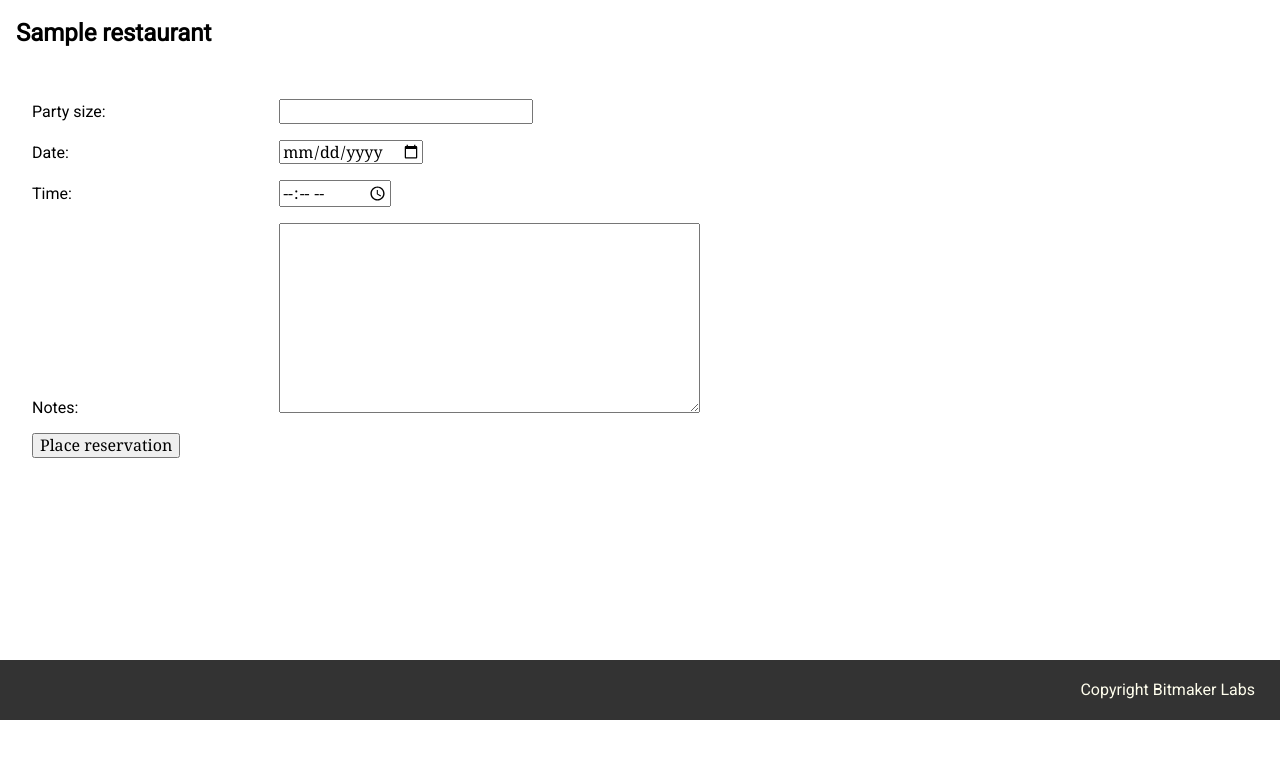
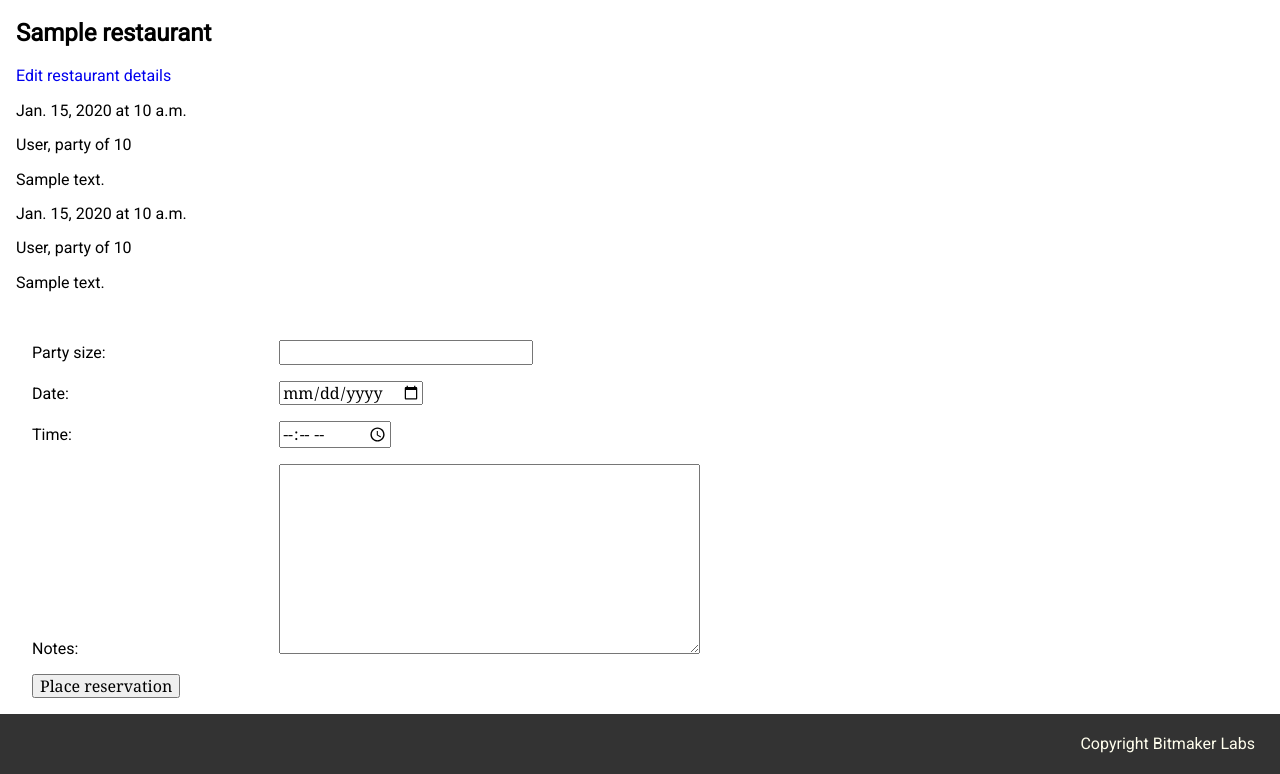
Before and after one commit to ynjacobs/seat_yourself_django, a Django app: page /restaurants/1/ in a window 1280 px wide. Shown: the part 80-854 px from the top of the page. Before the commit the page ends 800 px from the top, so only its background shows below. Run offline with Django 3.2, Linux system fonts and the light colour scheme; a user stored in the database is signed in; tables that the repository leaves empty hold one stand-in row (values such as "Sample post").

Commit message:
Add restaurant edit form

```diff
--- a/restaurants/forms.py
+++ b/restaurants/forms.py
@@ -2,9 +2,9 @@ import datetime as dt
 from datetime import datetime, timedelta
 from django.core.exceptions import ValidationError
 from django.forms import (CharField, DateField, DateInput,
-     EmailField, Form, IntegerField, ModelForm, PasswordInput,
-     Textarea, TimeField, TimeInput)
-from restaurants.models import Profile, Reservation
+     EmailField, Form, IntegerField, ModelChoiceField, ModelForm,
+     PasswordInput, Textarea, TimeField, TimeInput, URLField)
+from restaurants.models import Category, Profile, Reservation, Restaurant
 
 class ReservationForm(ModelForm):
     party_size = IntegerField()
@@ -63,6 +63,21 @@ class ReservationForm(ModelForm):
 
         return cleaned_data
 
+class RestaurantForm(ModelForm):
+    opening_time = TimeField(widget=TimeInput(attrs={'type': 'time' }))
+    closing_time = TimeField(widget=TimeInput(attrs={'type': 'time' }))
+    name = CharField()
+    address = CharField()
+    phone = CharField()
+    capacity = IntegerField()
+    image = URLField()
+    description = Textarea()
+    category = ModelChoiceField(queryset=Category.objects.all())
+
+    class Meta:
+        model = Restaurant
+        fields = ['name', 'description', 'address', 'phone', 'capacity', 'opening_time', 'closing_time', 'image', 'category']
+
 class ProfileForm(ModelForm):
     first_name = CharField()
     last_name = CharField()
@@ -70,7 +85,7 @@ class ProfileForm(ModelForm):
     phone = CharField()
 
     class Meta:
-        model =Profile
+        model = Profile
         fields = ['first_name', 'last_name', 'email', 'phone']
 
 class LoginForm(Form):
--- a/restaurants/templates/profile.html
+++ b/restaurants/templates/profile.html
@@ -21,6 +21,9 @@
                 <p> {{ reservation.restaurant.name }} </p>
                 <p> {{ reservation.restaurant.address }} </p>
                 <p> Table for {{ reservation.party_size }} </p>
+                {% if reservation.notes %}
+                  <p class='notes'>{{ reservation.notes }}</p>
+                {% endif %}
               </li>
             {% endfor %}
           </ol>
--- a/restaurants/templates/restaurant_details.html
+++ b/restaurants/templates/restaurant_details.html
@@ -3,6 +3,38 @@
 <main class='restaurant'>
     <h2>{{ restaurant.name }}</h2>
     {% if user.is_authenticated %}
+      {% if restaurant.owner == user %}
+      <p> <a href="{% url 'restaurant_edit' id=restaurant.pk %}">Edit restaurant details</a> </p>
+        {% if restaurant.reservations.exists %}
+          <ol>
+            {% for reservation in restaurant.reservations.all %}
+              <li>
+                <p> <time datetime="{{ reservation.date_and_time }}">{{ reservation.date }} at {{ reservation.time }} </time> </p>
+                <p> {{ reservation.user.profile.last_name }}, party of {{ reservation.party_size }} </p>
+                {% if reservation.notes %}
+                  <p class='notes'>{{ reservation.notes }}</p>
+                {% endif %}
+              </li>
+            {% endfor %}
+          </ol>
+        {% else %}
+          <p>No upcoming reservations</p>
+        {% endif %}
+      {% endif %}
+
+      {% if reservations %}
+      <ol>
+        {% for reservation in reservations %}
+        <li>
+              <p> <time datetime="{{ reservation.date_and_time }}">{{ reservation.date }} at {{ reservation.time }} </time> </p>
+              <p> {{ reservation.user.profile.last_name }}, party of {{ reservation.party_size }} </p>
+              {% if reservation.notes %}
+                <p class='notes'>{{ reservation.notes }}</p>
+              {% endif %}
+        </li>
+        {% endfor %}
+      </ol>
+      {% endif %}
       <form method='POST' action="{% url 'reservation_create' restaurant_id=restaurant.pk%}">
         {% csrf_token %}
         {{ reservation_form.as_p }}
--- a/restaurants/urls.py
+++ b/restaurants/urls.py
@@ -4,6 +4,7 @@ import restaurants.views as views
 urlpatterns = [
     path('restaurants/', views.restaurants_list, name='restaurants_list'),
     path('restaurants/<int:id>/', views.restaurant_show, name='restaurant_show'),
+    path('restaurants/<int:id>/edit', views.restaurant_edit, name='restaurant_edit'),
     path('restaurants/<int:restaurant_id>/reservations/create/', views.reservation_create, name='reservation_create'),
     path('categories/', views.categories_list, name='categories_list'),
     path('category/<int:id>/', views.category_show, name='category_show'),
--- a/restaurants/views.py
+++ b/restaurants/views.py
@@ -3,7 +3,7 @@ from django.contrib.auth.forms import UserCreationForm
 from django.contrib.auth.models import User
 from django.shortcuts import render, reverse, redirect
 from django.views.decorators.http import require_http_methods
-from restaurants.forms import LoginForm, ProfileForm, ReservationForm
+from restaurants.forms import LoginForm, ProfileForm, ReservationForm, RestaurantForm
 from restaurants.models import Category, Profile, Restaurant
 
 def restaurants_list(request):
@@ -13,9 +13,23 @@ def restaurants_list(request):
 
 def restaurant_show(request, id):
     restaurant = Restaurant.objects.get(pk=id)
+    reservations = restaurant.reservations.filter(user=request.user)
     form = ReservationForm()
-    context = {'restaurant': restaurant, 'reservation_form': form, 'title': restaurant.name}
+    context = {'restaurant': restaurant, 'reservations': reservations, 'reservation_form': form, 'title': restaurant.name}
     return render(request, 'restaurant_details.html', context)
+
+def restaurant_edit(request, id):
+    restaurant = Restaurant.objects.get(pk=id)
+    if request.method == 'POST':
+        form = RestaurantForm(request.POST, instance=restaurant)
+        if form.is_valid():
+            resto = form.save()
+            return redirect(reverse('restaurant_show', args=[restaurant.pk]))
+    else:
+        form = RestaurantForm(instance=restaurant)
+        title = "Edit {}".format(restaurant.name)
+        context = {'restaurant': restaurant, 'form': form, 'title': title}
+        return render(request, 'restaurant_edit.html', context)
 
 def categories_list(request):
     categories = Category.objects.all()
```
Also changed, not shown: restaurants/templates/restaurant_edit.html (added, +8 -0 lines).
